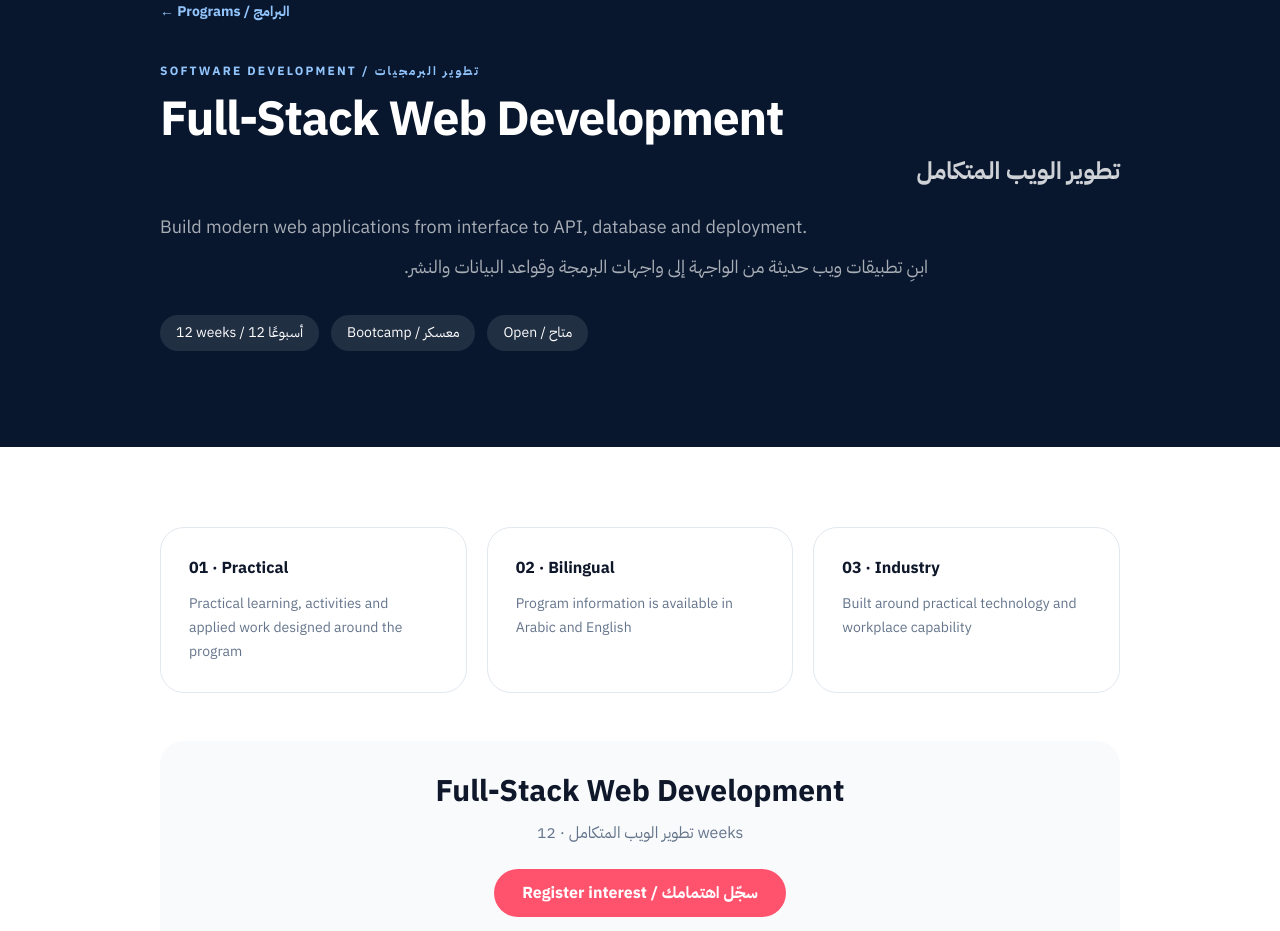
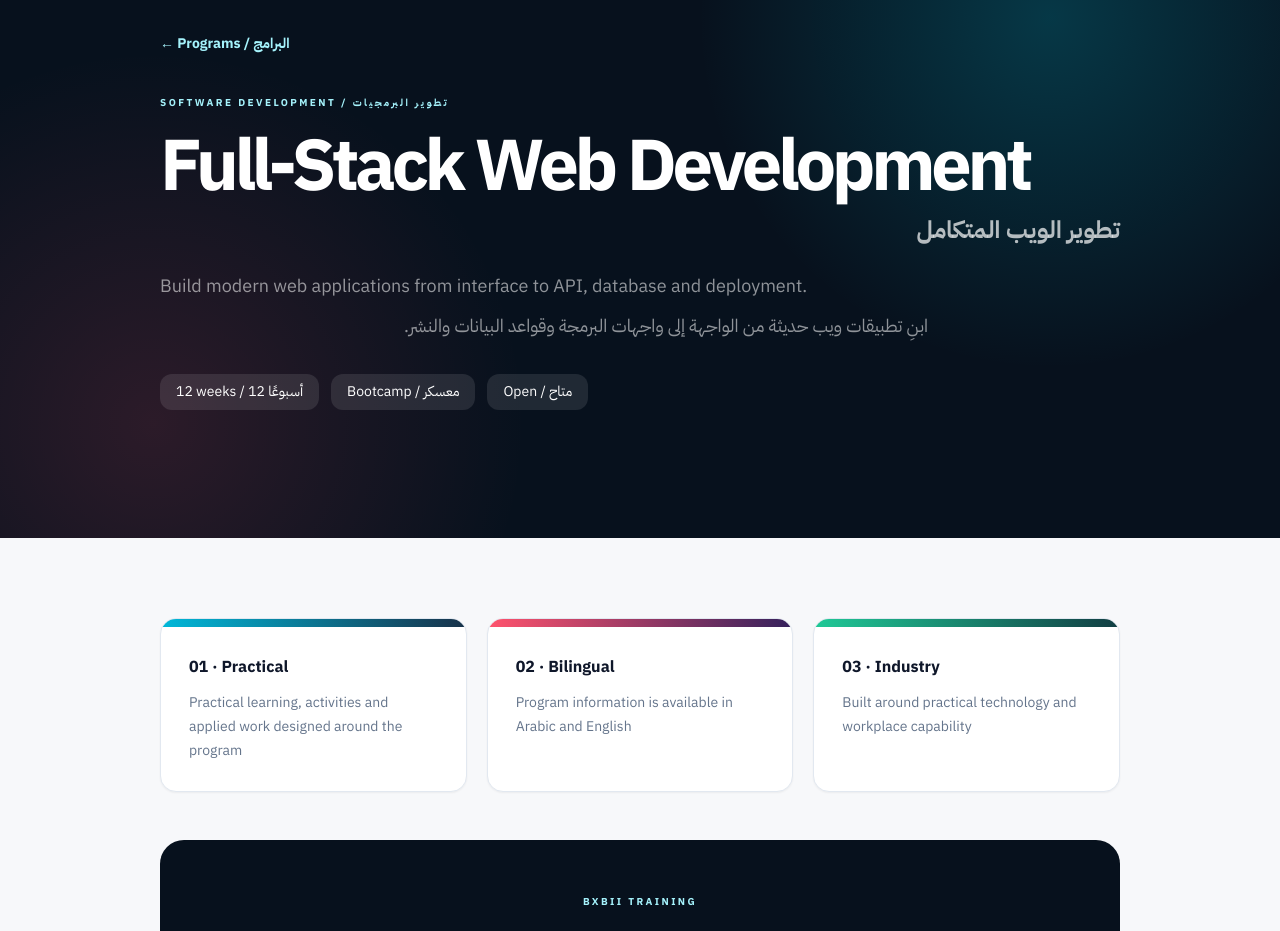
Before and after one commit to issaalazrihd-max/bxbii-ecosystem, a Next.js app in the folder edusec-cloud/apps/web/: page /programs/full-stack-web in a window 1280 px wide. Shown: the part 160-1091 px from the top of the page. Built offline with nearby package versions, Linux system fonts and the light colour scheme; no server answers.

Commit message:
feat(programs): apply unified programs theme to program detail

```diff
--- a/edusec-cloud/apps/web/src/app/(public)/programs/[slug]/page.tsx
+++ b/edusec-cloud/apps/web/src/app/(public)/programs/[slug]/page.tsx
@@ -5,9 +5,7 @@ import { catalogPrograms } from "@/lib/site-catalog";
 
 export async function generateStaticParams() {
   const remote = (await publicApi.getPrograms()) ?? [];
-  const remoteSlugs = remote.map((p) => p.slug);
-  const localSlugs = catalogPrograms.map((p) => p.slug);
-  return [...new Set([...remoteSlugs, ...localSlugs])].map((slug) => ({ slug }));
+  return [...new Set([...remote.map((p) => p.slug), ...catalogPrograms.map((p) => p.slug)])].map((slug) => ({ slug }));
 }
 
 export const dynamicParams = true;
@@ -16,7 +14,6 @@ export default async function Page({ params }: { params: { slug: string } }) {
   const remote = (await publicApi.getPrograms()) ?? [];
   const remoteProgram = remote.find((x) => x.slug === params.slug);
   const localProgram = catalogPrograms.find((x) => x.slug === params.slug);
-
   if (!remoteProgram && !localProgram) notFound();
 
   const nameEn = remoteProgram?.enName ?? localProgram!.name.en;
@@ -31,57 +28,17 @@ export default async function Page({ params }: { params: { slug: string } }) {
   const domainAr = remoteProgram?.arDomain ?? localProgram!.domain.ar;
   const isOpen = remoteProgram ? remoteProgram.status === "OPEN" : true;
 
-  return (
-    <main className="bg-white">
-      <section className="bg-[#08172e] py-24 text-white">
-        <div className="mx-auto max-w-5xl px-5 sm:px-8">
-          <Link href="/programs" className="text-sm font-bold text-blue-300 hover:text-white">
-            ← Programs / البرامج
-          </Link>
-          <span className="mt-10 block text-xs font-black uppercase tracking-[.18em] text-blue-300">
-            {domainEn} / {domainAr}
-          </span>
-          <h1 className="mt-4 text-5xl font-black tracking-tight">{nameEn}</h1>
-          <h2 className="mt-3 text-2xl font-bold text-white/80" dir="rtl">{nameAr}</h2>
-          <p className="mt-6 max-w-3xl text-lg leading-8 text-white/65">{descriptionEn}</p>
-          <p className="mt-2 max-w-3xl text-lg leading-8 text-white/65" dir="rtl">{descriptionAr}</p>
-          <div className="mt-8 flex flex-wrap gap-3">
-            <span className="rounded-full bg-white/10 px-4 py-2 text-sm">{durationEn} / {durationAr}</span>
-            <span className="rounded-full bg-white/10 px-4 py-2 text-sm">{formatEn} / {formatAr}</span>
-            <span className="rounded-full bg-white/10 px-4 py-2 text-sm">{isOpen ? "Open / متاح" : "Coming soon / قريبًا"}</span>
-          </div>
-        </div>
-      </section>
+  return <main className="min-h-screen bg-[#f7f8fa] text-slate-900">
+    <section className="relative overflow-hidden bg-[#07111d] py-24 text-white sm:py-32"><div className="absolute inset-0 bg-[radial-gradient(circle_at_82%_18%,rgba(0,194,218,.22),transparent_30%),radial-gradient(circle_at_12%_82%,rgba(255,83,109,.15),transparent_30%)]"/><div className="relative mx-auto max-w-5xl px-5 sm:px-8">
+      <Link href="/programs" className="text-sm font-bold text-cyan-200 hover:text-white">← Programs / البرامج</Link>
+      <span className="mt-10 block text-[10px] font-black uppercase tracking-[.24em] text-cyan-200">{domainEn} / {domainAr}</span>
+      <h1 className="mt-5 text-5xl font-black tracking-[-.06em] sm:text-7xl">{nameEn}</h1><h2 className="mt-3 text-2xl font-bold text-white/70" dir="rtl">{nameAr}</h2>
+      <p className="mt-6 max-w-3xl text-lg leading-8 text-white/55">{descriptionEn}</p><p className="mt-2 max-w-3xl text-lg leading-8 text-white/55" dir="rtl">{descriptionAr}</p>
+      <div className="mt-8 flex flex-wrap gap-3"><span className="rounded-xl bg-white/10 px-4 py-2 text-sm">{durationEn} / {durationAr}</span><span className="rounded-xl bg-white/10 px-4 py-2 text-sm">{formatEn} / {formatAr}</span><span className="rounded-xl bg-white/10 px-4 py-2 text-sm">{isOpen?"Open / متاح":"Coming soon / قريبًا"}</span></div>
+    </div></section>
 
-      <section className="py-20">
-        <div className="mx-auto max-w-5xl px-5 sm:px-8">
-          <div className="grid gap-5 md:grid-cols-3">
-            <div className="rounded-3xl border border-slate-200 p-7">
-              <b>01 · Practical</b>
-              <p className="mt-3 text-sm leading-6 text-slate-500">Practical learning, activities and applied work designed around the program</p>
-            </div>
-            <div className="rounded-3xl border border-slate-200 p-7">
-              <b>02 · Bilingual</b>
-              <p className="mt-3 text-sm leading-6 text-slate-500">Program information is available in Arabic and English</p>
-            </div>
-            <div className="rounded-3xl border border-slate-200 p-7">
-              <b>03 · Industry</b>
-              <p className="mt-3 text-sm leading-6 text-slate-500">Built around practical technology and workplace capability</p>
-            </div>
-          </div>
-
-          <div className="mt-12 rounded-3xl bg-slate-50 p-8 text-center">
-            <h2 className="text-3xl font-black">{nameEn}</h2>
-            <p className="mt-3 text-slate-500">{nameAr} · {durationEn}</p>
-            <Link
-              href={isOpen ? "/contact-us" : "/contact-us?subject=program-interest"}
-              className="mt-6 inline-flex rounded-full bg-accent px-7 py-3 font-black text-white"
-            >
-              {isOpen ? "Register interest / سجّل اهتمامك" : "Register interest / أبدِ اهتمامك"}
-            </Link>
-          </div>
-        </div>
-      </section>
-    </main>
-  );
+    <section className="py-16 sm:py-20"><div className="mx-auto max-w-5xl px-5 sm:px-8"><div className="grid gap-5 md:grid-cols-3">
+      {[['01','Practical','Practical learning, activities and applied work designed around the program'],['02','Bilingual','Program information is available in Arabic and English'],['03','Industry','Built around practical technology and workplace capability']].map(([n,title,text],i)=><div key={n} className={`overflow-hidden rounded-2xl border border-slate-200 bg-white shadow-sm`}><div className={`h-2 bg-gradient-to-r ${['from-[#00b8d9] to-[#18324a]','from-[#ff536d] to-[#35215c]','from-[#20c997] to-[#123e43]'][i]}`}/><div className="p-7"><b>{n} · {title}</b><p className="mt-3 text-sm leading-6 text-slate-500">{text}</p></div></div>)}
+    </div><div className="mt-12 rounded-3xl bg-[#07111d] p-8 text-center text-white sm:p-12"><span className="text-[10px] font-black uppercase tracking-[.24em] text-cyan-200">BXBII TRAINING</span><h2 className="mt-4 text-3xl font-black sm:text-4xl">{nameEn}</h2><p className="mt-3 text-white/50">{nameAr} · {durationEn}</p><Link href={isOpen?"/contact-us#contact-form":"/contact-us?subject=program-interest#contact-form"} className="mt-7 inline-flex rounded-xl bg-white px-7 py-4 font-black text-[#07111d] transition hover:bg-cyan-100">{isOpen?"Register interest / سجّل اهتمامك":"Register interest / أبدِ اهتمامك"}</Link></div></div></section>
+  </main>;
 }
```
